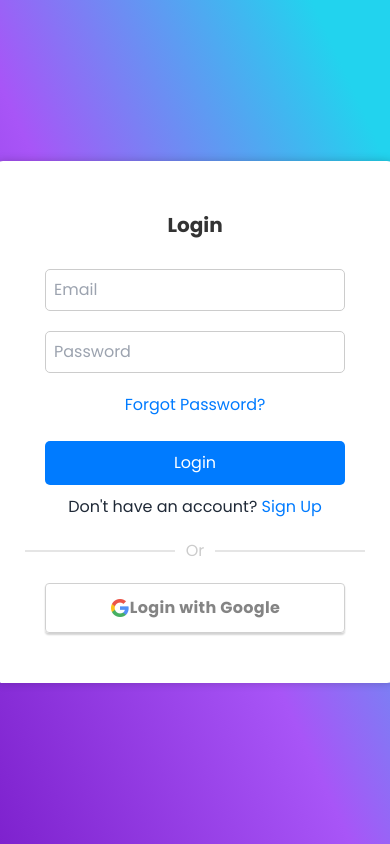
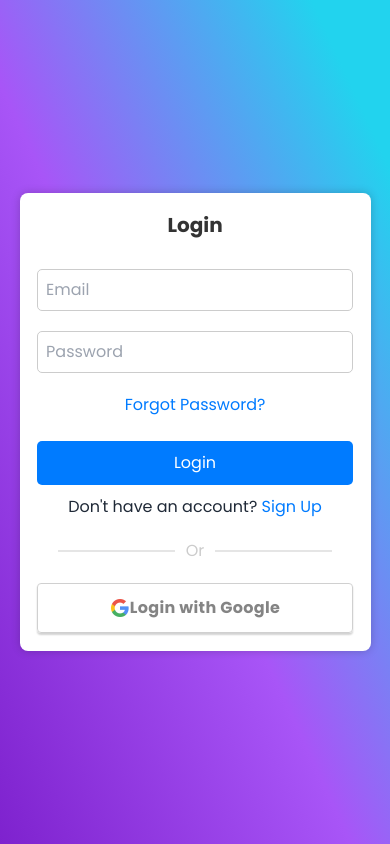
Before and after one commit to fhryazr/task-master, a React (Vite) app: page /login in a window 390 px wide. Built offline with nearby package versions, Linux system fonts and the light colour scheme; no server answers.

Commit message:
fix bug logout

```diff
--- a/src/App.jsx
+++ b/src/App.jsx
@@ -61,7 +61,16 @@ const App = () => {
           }
         />
         <Route path="register" element={<Register />} />
-        <Route path="/login" element={<Login />} />
+        <Route
+          path="/login"
+          element={
+            currentUser ? (
+              <Navigate to="/" />
+            ) : (
+              <Login />
+            )
+          }
+        />
         <Route path="/reset" element={<ForgotPassword />} />
         <Route path="*" element={<NotFound />} />
       </Routes>
--- a/src/components/Login/login.jsx
+++ b/src/components/Login/login.jsx
@@ -134,7 +134,7 @@ function Login() {
   };
 
   return (
-    <div className="Login">
+    <div className="Login px-3 md:px-0">
       <div className="login-container">
         <h1 className="judul font-bold text-xl">Login</h1>
         <form onSubmit={handleSubmit}>
--- a/src/components/Login/reset.css
+++ b/src/components/Login/reset.css
@@ -25,3 +25,10 @@
   font-size: 16px;
   margin-bottom: 10px;
 }
+
+@media screen and (max-width: 425px) {
+  .reset-container {
+    width: 90vw;
+    padding: 5%;
+  }
+}
--- a/src/components/Login/style.css
+++ b/src/components/Login/style.css
@@ -162,3 +162,26 @@ input {
   /* Gaya input email dengan kesalahan (border merah misalnya) */
   border-color: 1px solid red;
 }
+
+@media screen and (max-width: 425px) {
+  .login-container {
+    width: 90vw;
+    padding: 5%;
+  }
+
+  .login-tab {
+    padding: 5px 10px;
+  }
+
+  .or::before,
+  .or::after {
+    content: "";
+    display: inline-block;
+    width: 30vw;
+    height: 1px;
+    background-color: #ccc; /* Warna garis, sesuaikan sesuai kebutuhan Anda */
+    position: absolute;
+    top: 50%;
+    transform: translateY(-50%);
+  }
+}
--- a/src/components/Navbar/TestNavbar.jsx
+++ b/src/components/Navbar/TestNavbar.jsx
@@ -1,6 +1,6 @@
 import { useState, useEffect, useContext, useCallback, useRef } from "react";
 import { createPopper } from "@popperjs/core";
-import { getAuth } from "firebase/auth";
+// import { getAuth } from "firebase/auth";
 import ProfilePopup from "./profil";
 import StatsModal from "./StatsModal";
 import BackgroundColorChanger from "../Background/background";
@@ -56,9 +56,10 @@ function TestNavbar() {
   };
 
   const handleLogout = async () => {
-    const auth = getAuth();
-    auth.signOut();
+    // const auth = getAuth();
+    // auth.signOut();
     dispatch({ type: "LOGOUT" });
+    setIsLoggedIn(false);
     localStorage.removeItem("Pembayaran")
     setIsPremium(false);
   }
@@ -78,15 +79,15 @@ function TestNavbar() {
       });
     }
 
-    const auth = getAuth();
-    auth.onAuthStateChanged((user) => {
+    // const auth = getAuth();
+    // auth.onAuthStateChanged((user) => {
       if (user) {
         setIsLoggedIn(true);
       } else {
         setIsLoggedIn(false);
       }
-    });
-  }, [showPopover]);
+    // });
+  }, [showPopover, user]);
 
   const handlePopoverClick = () => {
     setShowPopover(!showPopover);
--- a/src/components/Navbar/navbar.jsx
+++ b/src/components/Navbar/navbar.jsx
@@ -1,6 +1,6 @@
 import { useState, useEffect, useContext, useCallback, useRef } from "react";
 import { createPopper } from "@popperjs/core";
-import { getAuth } from "firebase/auth";
+// import { getAuth } from "firebase/auth";
 import ProfilePopup from "./profil";
 import StatsModal from "./StatsModal";
 import BackgroundColorChanger from "../Background/background";
@@ -54,11 +54,12 @@ function Navbar() {
     setShowStatsModal(false);
   };
 
-  const handleLogout = async () => {
-    const auth = getAuth();
-    auth.signOut();
+  const handleLogout = () => {
+    // const auth = getAuth();
+    // auth.signOut();
     dispatch({ type: "LOGOUT" });
     localStorage.removeItem("Pembayaran")
+    setIsLoggedIn(false);
     setIsPremium(false);
   }
 
@@ -77,15 +78,15 @@ function Navbar() {
       });
     }
 
-    const auth = getAuth();
-    auth.onAuthStateChanged((user) => {
+    // const auth = getAuth();
+    // auth.onAuthStateChanged((user) => {
       if (user) {
         setIsLoggedIn(true);
       } else {
         setIsLoggedIn(false);
       }
-    });
-  }, [showPopover]);
+    // });
+  }, [showPopover, user]);
 
   const handlePopoverClick = () => {
     setShowPopover(!showPopover);
--- a/src/components/Navbar/profil.jsx
+++ b/src/components/Navbar/profil.jsx
@@ -54,7 +54,8 @@ function ProfilePopup({logOut}) {
     fetchUserProfileData();
   }, []);
 
-  const handleLogout = async () => {
+  const handleLogout = async (event) => {
+    event.preventDefault();
     logOut();
     setShowProfile(false);
     setIsLoggedIn(false);
```
